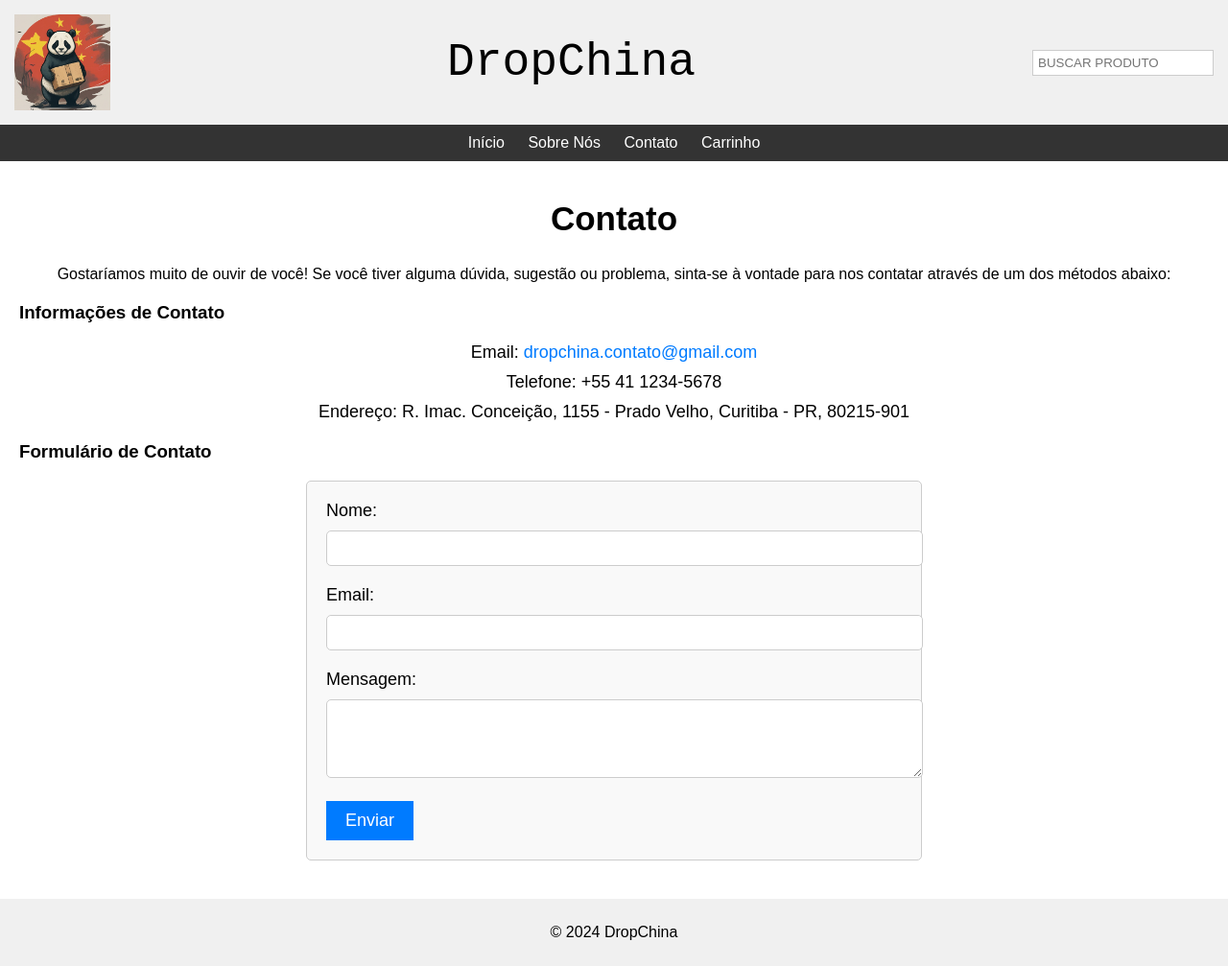
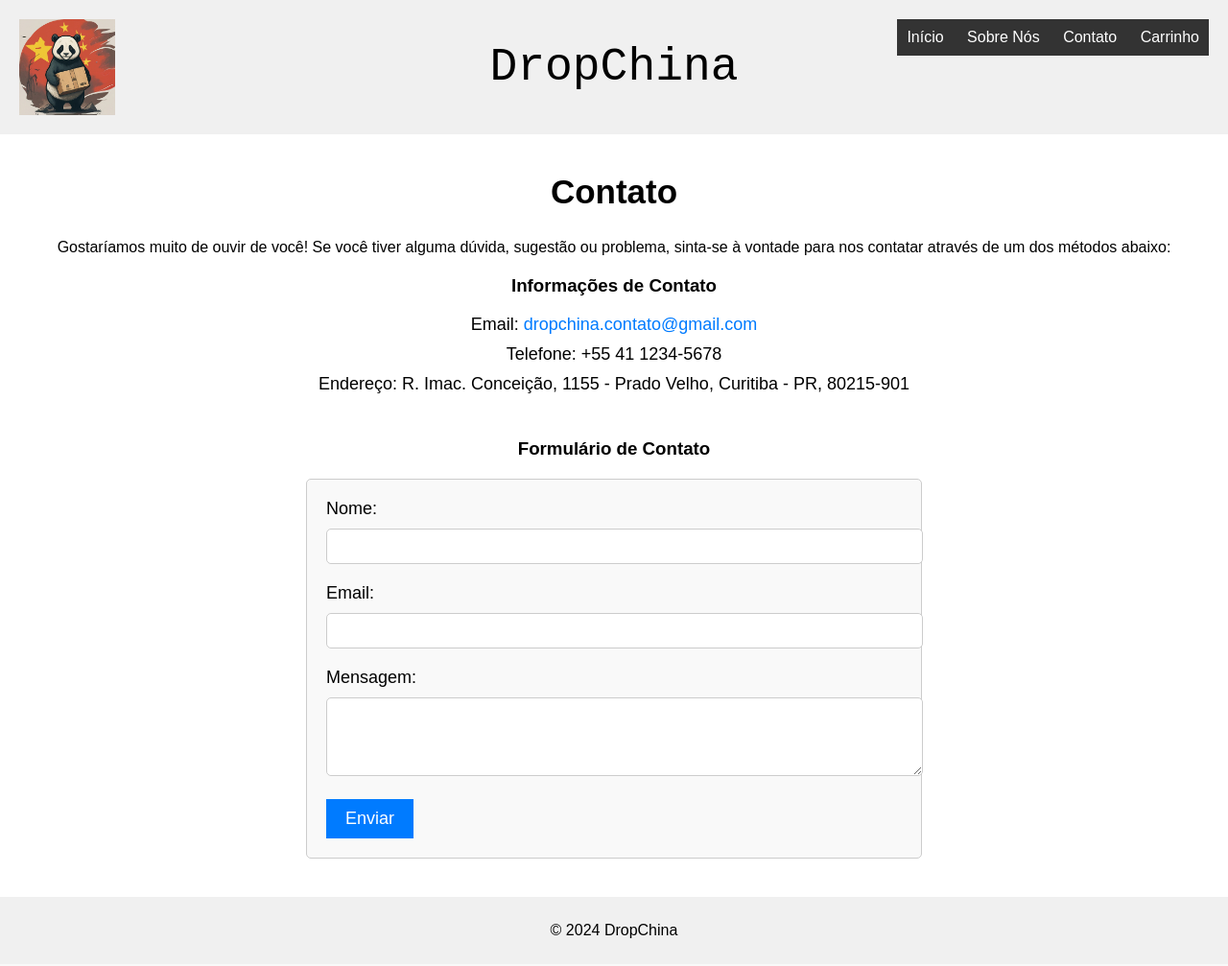
Before and after one commit to accuLucca/AdminProjeto, a PHP site: page /paginas/contato.html in a window 1280 px wide. Shown: the whole page at 96% size. After the commit the page ends 978 px from the top, so only its background shows below. Run offline with PHP 8.4, Linux system fonts and the light colour scheme.

Commit message:
Alteracoes em css
isso msm

```diff
--- a/css/sobreNos.css
+++ b/css/sobreNos.css
@@ -6,7 +6,6 @@ body {
     margin: 0;
     padding: 0;
     border-color: red;
-    overflow: hidden;
 }
 
 header {
@@ -18,6 +17,7 @@ header {
     font-family: 'Courier New', Courier, monospace;
     font-size: 300%;
 }
+
 header img {
     width: 100px;
 }
--- a/css/stylecontato.css
+++ b/css/stylecontato.css
@@ -1,12 +1,17 @@
+html{
+    height: 100%;
+}
+
 body {
     font-family: sans-serif;
     margin: 0;
     padding: 0;
+    border-color: red;
 }
 
 header {
     background-color: #f0f0f0;
-    padding: 15px;
+    padding: 20px;
     display: flex;
     justify-content: space-between;
     align-items: center;
@@ -18,12 +23,31 @@ header img {
     width: 100px;
 }
 
-header input {
+header .title {
+    position: absolute;
+    left: 50%;
+    transform: translateX(-50%);
+}
+
+.header-container {
+    display: flex;
+    align-items: center;
+}
+
+.header-container img {
+    width: 150px;
+}
+
+.header-container input {
     padding: 5px;
     border: 1px solid #ccc;
+    margin-left: 20px;
 }
 
 nav {
+    position: absolute;
+    top: 20px;
+    right: 20px;
     background-color: #333;
     color: #fff;
     padding: 10px 0;
@@ -88,7 +112,32 @@ form {
     padding: 20px;
     border: 1px solid #ccc;
     border-radius: 5px;
-    background-color: #f9f9f9;
+    background-color: #f9f9f9;html{
+        height: 100%;
+    }
+
+    body {
+        font-family: sans-serif;
+        margin: 0;
+        padding: 0;
+        border-color: red;
+    }
+
+    .header-container {
+        display: flex;
+        align-items: center;
+    }
+
+    .header-container img {
+        width: 150px;
+    }
+
+    .header-container input {
+        padding: 5px;
+        border: 1px solid #ccc;
+        margin-left: 20px;
+    }
+
 }
 
 form label {
--- a/paginas/contato.html
+++ b/paginas/contato.html
@@ -3,14 +3,13 @@
 <head>
     <meta charset="UTF-8">
     <meta name="viewport" content="width=device-width, initial-scale=1.0">
-    <title>Contato</title>
+    <title>Sobre Nós</title>
     <link rel="stylesheet" href="../css/stylecontato.css">
 </head>
 <body>
     <header>
         <img src="../img/pandaship.jpeg" alt="Logo da Loja">
-        DropChina
-        <input type="text" placeholder="BUSCAR PRODUTO">
+        <div class="title">DropChina</div>
     </header>
 
     <nav>
@@ -29,14 +28,15 @@
                 Gostaríamos muito de ouvir de você! Se você tiver alguma dúvida, sugestão ou problema, sinta-se à vontade para nos contatar através de um dos métodos abaixo:
             </p>
 
-            <h3>Informações de Contato</h3>
             <ul>
+                <h3>Informações de Contato</h3>
                 <li>Email: <a href="mailto:dropchina.contato@gmail.com">dropchina.contato@gmail.com</a></li>
                 <li>Telefone: +55 41 1234-5678</li>
                 <li>Endereço: R. Imac. Conceição, 1155 - Prado Velho, Curitiba - PR, 80215-901</li>
+                <br>
+                <h3>Formulário de Contato</h3>
             </ul>
 
-            <h3>Formulário de Contato</h3>
             <form>
                 <label for="nome">Nome:</label>
                 <input type="text" id="nome" name="nome" required>
```
